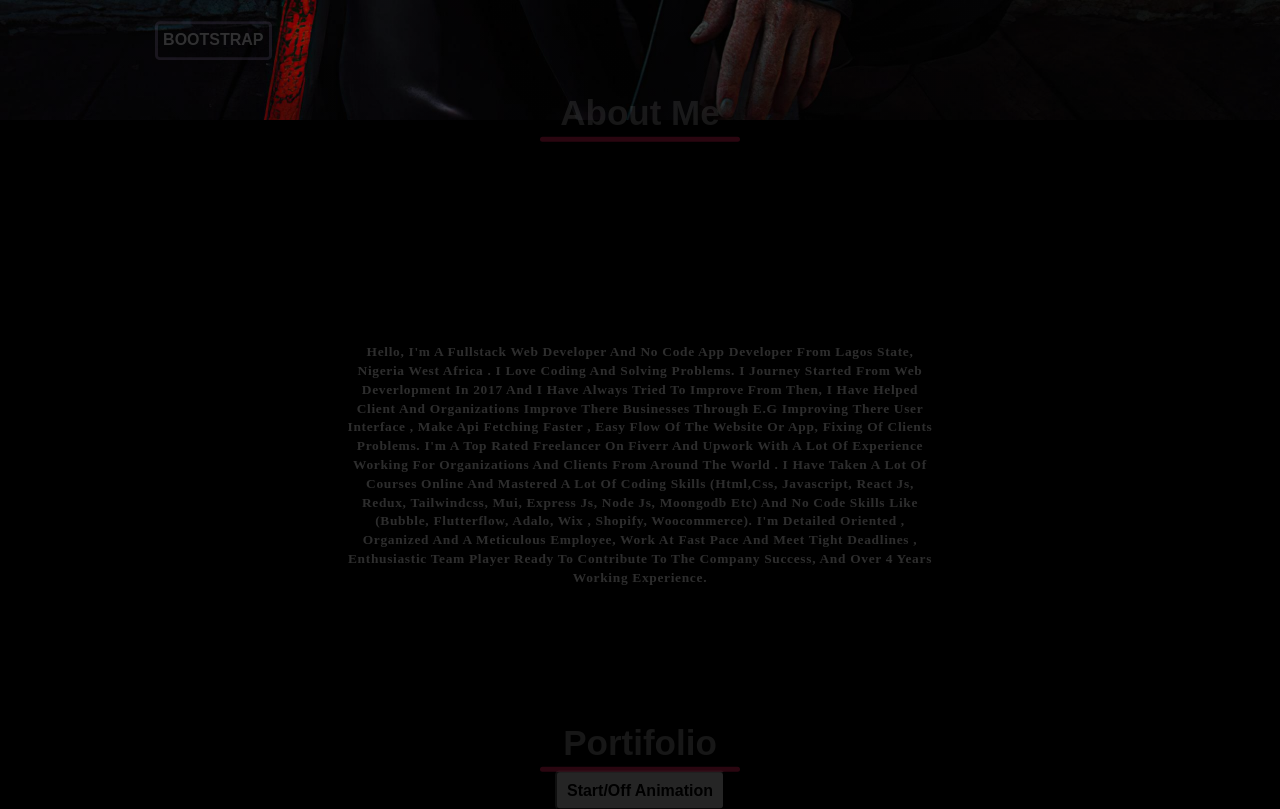
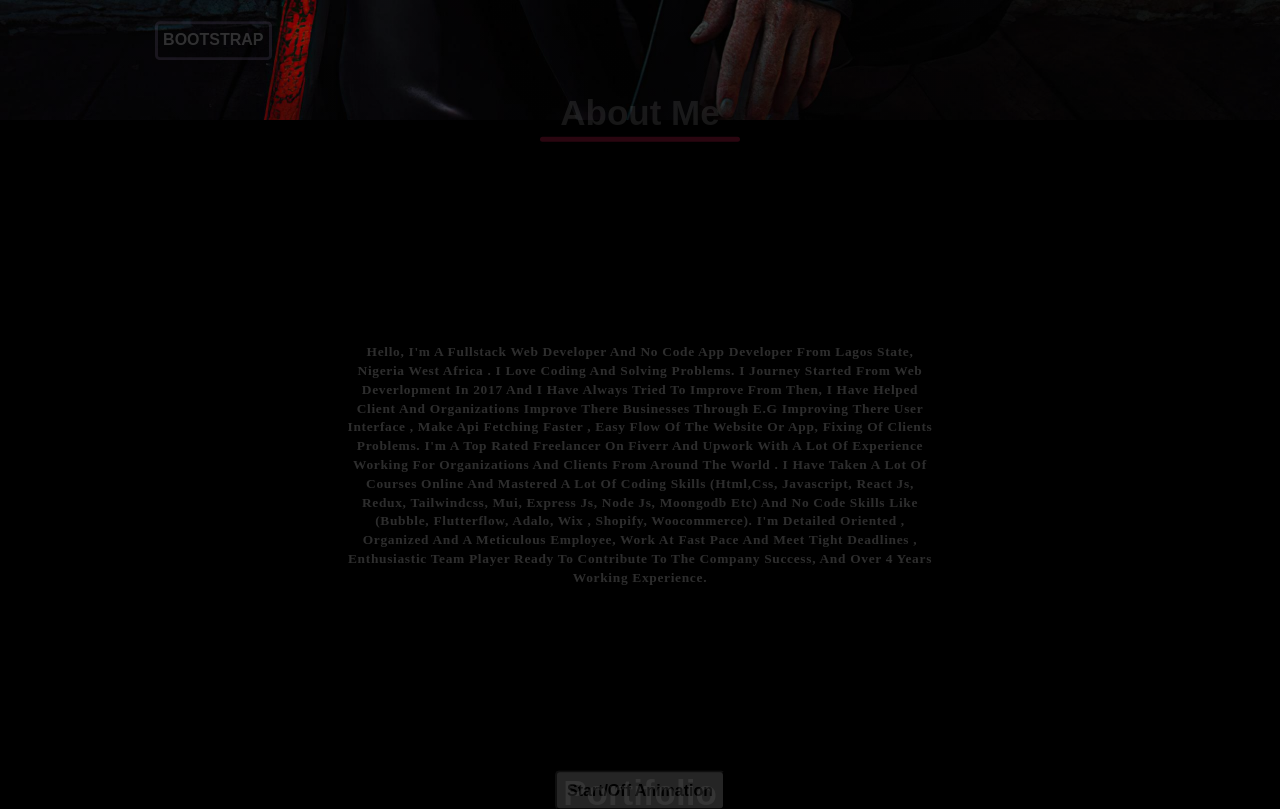
Before and after one commit to AkintanSeyi/myapp, a React (Create React App) app: page / in a window 1280 px wide. Shown: the part 1640-2449 px from the top of the page. Built offline with nearby package versions, Linux system fonts and the light colour scheme.

Commit message:
port2025

```diff
--- a/src/main.css
+++ b/src/main.css
@@ -846,10 +846,11 @@ body {
 }
 
 .third-section {
-  height: 85vh;
+  height: 90vh;
   width: 100vw;
   font-size: 1.6rem;
   background: black;
+  margin-bottom: 1rem;
   color: white;
 }
 
--- a/src/main.scss
+++ b/src/main.scss
@@ -872,10 +872,11 @@ color: white;
     /////////////////////////////////////////////////////////////////////////
     ////////////////////////// third-section
     .third-section {
-      height: 85vh;
+      height: 90vh;
       width: 100vw;
       font-size: 1.6rem;
 background: black;
+margin-bottom: 1rem;
 color: white;
 
 @media only screen and (max-width: 62.5em) {
```
Also changed, not shown: 1 other file (tests, documents, lock files or other folders).
